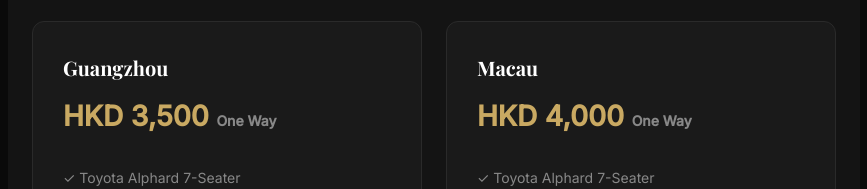
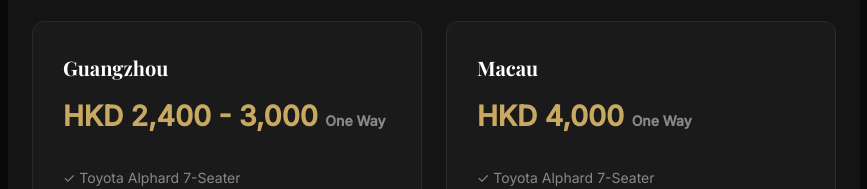
Before and after one commit to isabelliu23/newcreation-car-rental-v2, a plain HTML site: page index-en.html in a window 1280 px wide. Shown: the part 1312-1501 px from the top of the page, without its empty margins (206-1073 px from the left). Drawn offline with nearby package versions, Linux system fonts and the light colour scheme.

Commit message:
Update Guangzhou price to HKD 2,400-3,000

```diff
--- a/index-en.html
+++ b/index-en.html
@@ -602,7 +602,7 @@
                     </div>
                     <div class="pricing-card">
                         <h3>Guangzhou</h3>
-                        <div class="price">HKD 3,500 <span>One Way</span></div>
+                        <div class="price">HKD 2,400 - 3,000 <span>One Way</span></div>
                         <ul class="pricing-features">
                             <li>✓ Toyota Alphard 7-Seater</li>
                             <li>✓ HK/Macau/China Plates</li>
```
Also changed, not shown: index.html (+1 -1 lines).
